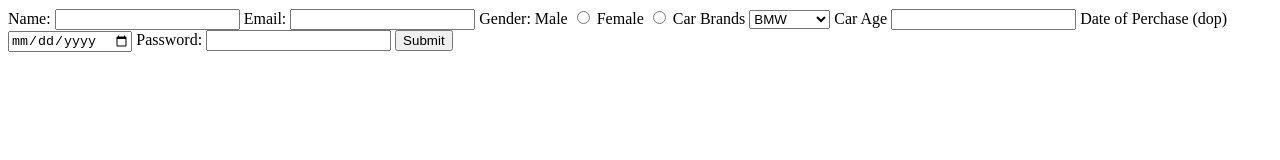
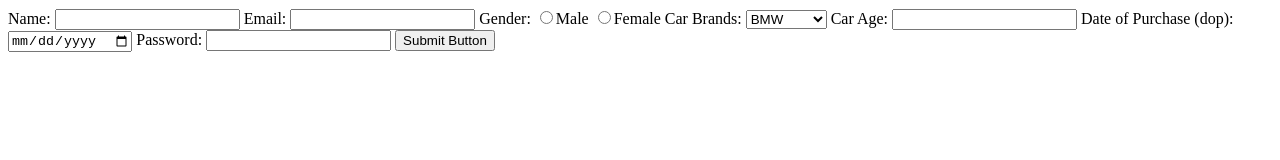
Before and after one commit to acciojob/car-insurance-form-sriramulagopi, a website: page main.html in a window 1280 px wide. Drawn offline with Linux system fonts and the light colour scheme.

Commit message:
created a submission

```diff
--- a/main.html
+++ b/main.html
@@ -8,29 +8,28 @@
 
 <body>
 	<!-- the entire body must be written by student -->
-	    <form method="post">
+	<form>
 		<label for="name">Name:</label>
 		<input type="text" id="name" required>
 		<label for="email">Email:</label>
 		<input type="email" id="email" required>
-		<label>Gender:</label>
-        <label for="gender_m">Male</label>
-        <input type="radio" name="gender" id="gender_m" required>
-		<label for="gender_f">Female</label>
-        <input type="radio" id="gender_f" name="gender" required>
-	    <label for="cars">Car Brands</label>
-        <select name="car" id="cars">
-            <option value="BMW">BMW</option>
-            <option value="Audi">Audi</option>
-            <option value="Mercedez">Mercedez</option>
+		<label for="gender">Gender:</label>
+		<input type="radio" name="gender" id="gender">Male
+		<input type="radio" name="gender" id="gender">Female
+		<label for="cars">Car Brands:</label>
+		<select name="car_name" id="cars">
+			<option value="bmw">BMW</option>
+			<option value="audi">Audi</option>
+			<option value="mercedez">Mercedez</option>
 		</select>
-        <label for="carage">Car Age</label>
+		<label for="carage">Car Age:</label>
 		<input type="number" id="carage" required>
-        <label for="dop">Date of Perchase (dop)</label>
+		<label for="dop">Date of Purchase (dop):</label>
 		<input type="date" id="dop" required>
 		<label for="password">Password:</label>
 		<input type="password" id="password" required>
-<button type="submit">Submit</button>
+		<button type="submit">Submit Button</button>
+
 	</form>
     <script type="text/javascript" src="./script.js">
 </script>
```
Lines whose indentation alone changed are shown as unchanged.
